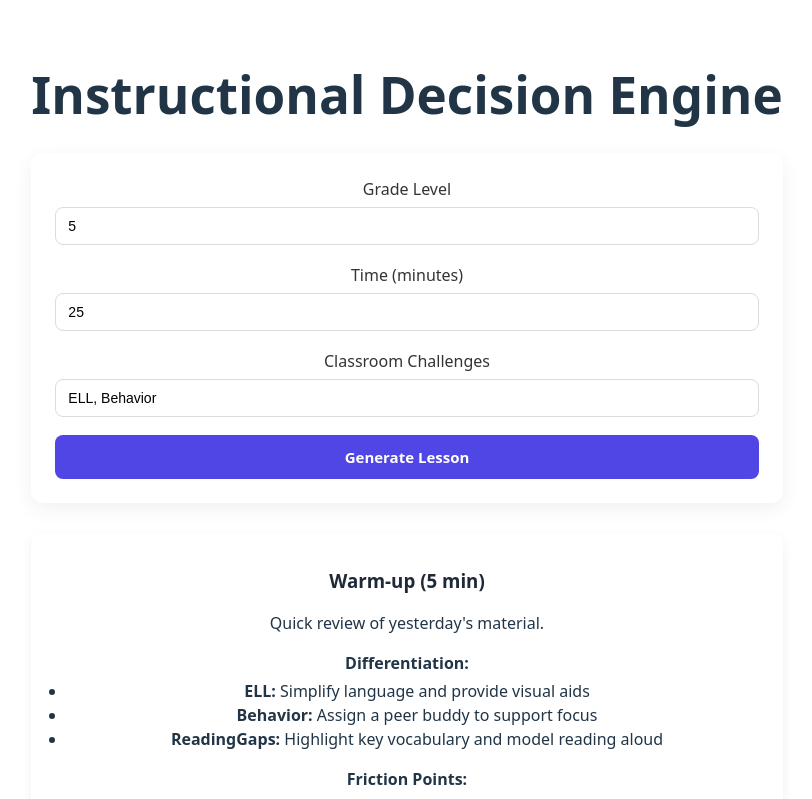
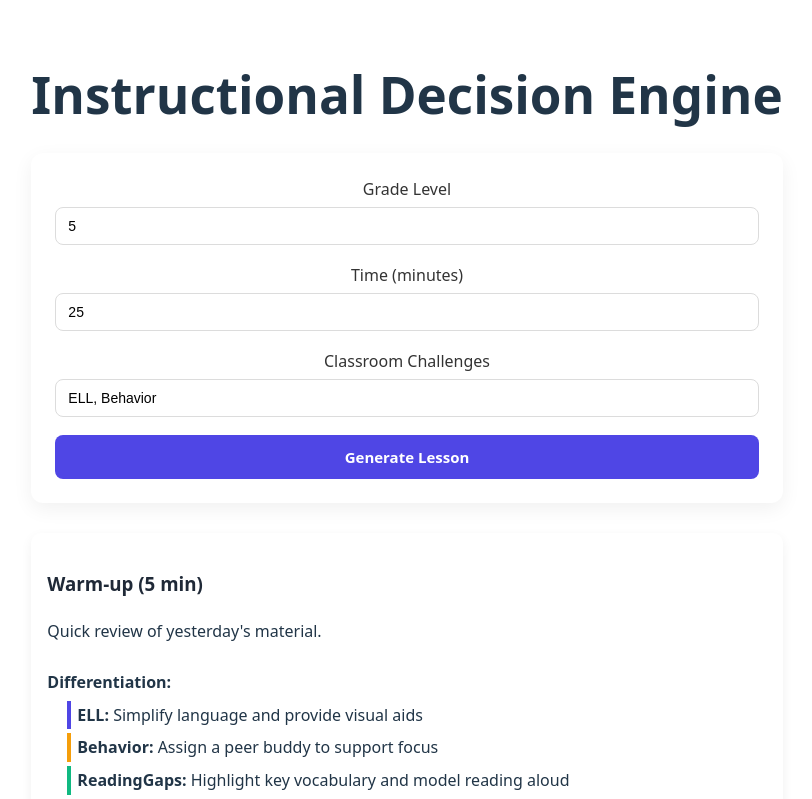
Before and after one commit to diana-lim/instructional-decision-engine, a React app in the folder frontend/frontend/: page / in a window 1280 px wide. Shown: the top 799 px of the page, without its empty margins (233-1045 px from the left). Built offline with nearby package versions, Linux system fonts and the light colour scheme; the HTML template or start-up script is replaced by a standard one.

Commit message:
UI: improve LessonPhase card readability with spacing and alignment tweaks

```diff
--- a/frontend/frontend/src/App.css
+++ b/frontend/frontend/src/App.css
@@ -84,6 +84,9 @@ h1 {
   border-radius: 10px;
   box-shadow: 0 4px 12px rgba(0,0,0,0.06);
   margin-bottom: 16px;
+  text-align: left;
+  line-height: 1.8;
+
 }
 
 .lesson-phase-card h3 {
@@ -92,10 +95,30 @@ h1 {
 }
 
 .phase-section {
-  margin-top: 8px;
+  margin-top: 22px;
 }
 
 .phase-section ul {
   margin-top: 4px;
   padding-left: 20px;
+  list-style: none;
 }
+
+.phase-section ul li {
+  margin-bottom: 4px;
+  padding-left: 6px;
+  border-left: 4px solid transparent; /* default */
+}
+
+/* Color code by challenge type */
+.phase-section ul li.ELL {
+  border-left-color: #4f46e5; /* blue */
+}
+
+.phase-section ul li.Behavior {
+  border-left-color: #f59e0b; /* amber/orange */
+}
+
+.phase-section ul li.ReadingGaps {
+  border-left-color: #10b981; /* green */
+}
--- a/frontend/frontend/src/components/LessonPlanDisplay.tsx
+++ b/frontend/frontend/src/components/LessonPlanDisplay.tsx
@@ -84,7 +84,7 @@ export default function LessonPlanDisplay({grade, time, challenges} : LessonPlan
                 <strong>Differentiation:</strong>
                 <ul>
                 {Object.entries(phase.differentiation).map(([challenge, suggestion]) => (
-                    <li key={challenge}>
+                    <li key={challenge} className={challenge.replace(/\s+/g, '')}>
                     <strong>{challenge}:</strong> {suggestion}
                     </li>
                 ))}
```
